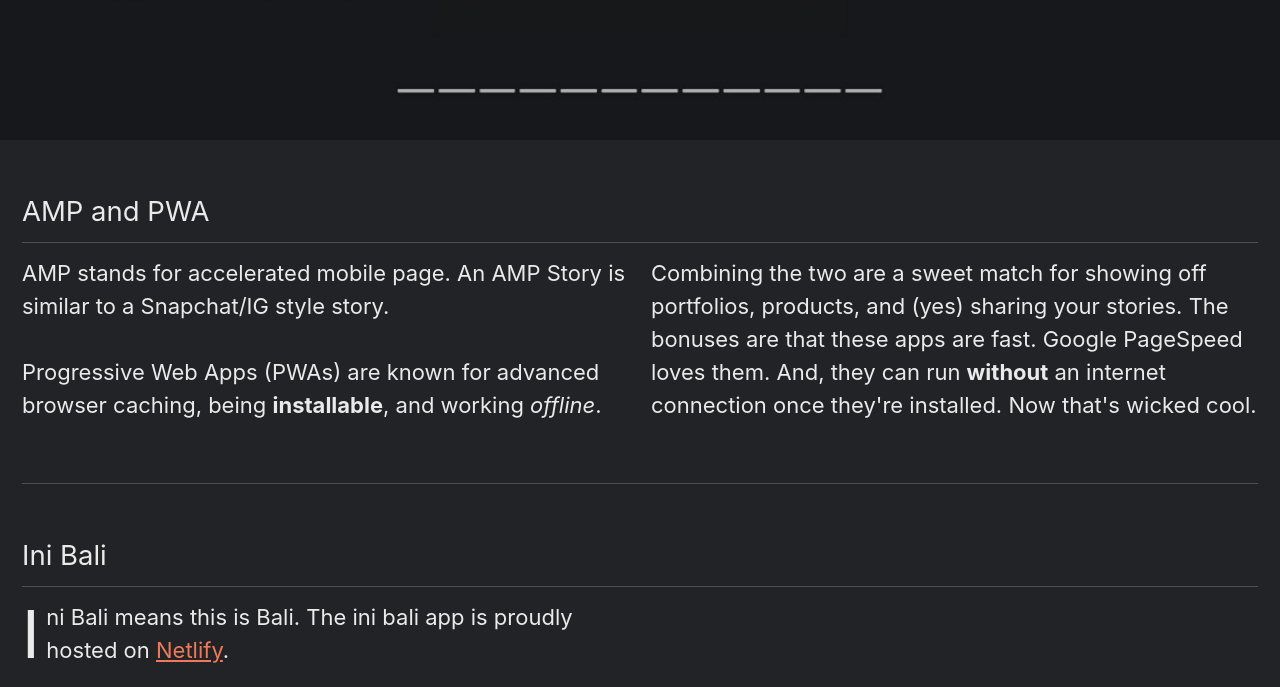
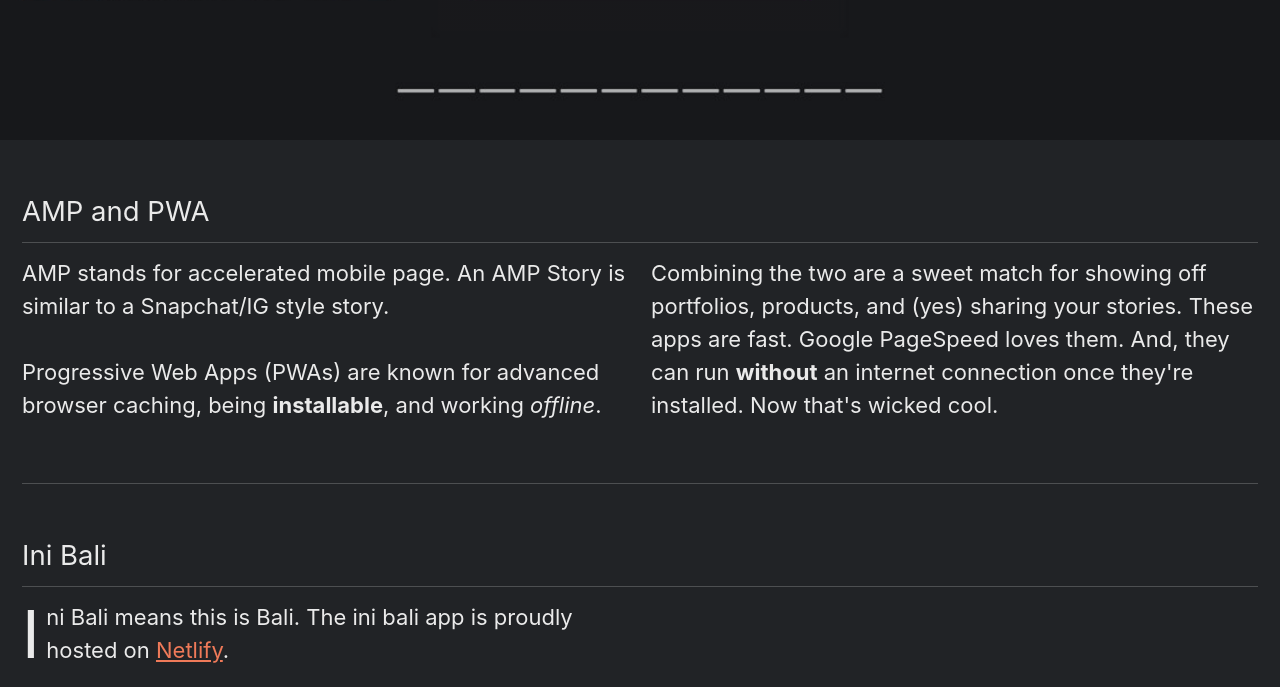
Before and after one commit to marklchaves/caughtmyeye, a Jekyll site: the page built from _webdev/amp-pwa.md, in a window 1280 px wide and 900 px high, scrolled down 759 px, cut to the strip 0-687 px from the top of the window. Built offline with Jekyll 4.4.1, drawn with Linux system fonts in a browser that asks for light colours; cached includes are drawn as plain includes; nearby versions of some CDN libraries.

Commit message:
Grammar fix

```diff
--- a/_webdev/amp-pwa.md
+++ b/_webdev/amp-pwa.md
@@ -43,7 +43,7 @@ gallery3:
 <p class="p-wrapper">
   AMP stands for accelerated mobile page. An AMP Story is similar to a Snapchat/IG style story. <br><br>
   Progressive Web Apps (PWAs) are known for advanced browser caching, being <strong>installable</strong>, and working <em>offline</em>. <br><br>
-  Combining the two are a sweet match for showing off portfolios, products, and (yes) sharing your stories. The bonuses are that these apps are fast. Google PageSpeed loves them. And, they can run <strong>without</strong> an internet connection once they're installed. Now that's wicked cool. <br><br>
+  Combining the two are a sweet match for showing off portfolios, products, and (yes) sharing your stories. These apps are fast. Google PageSpeed loves them. And, they can run <strong>without</strong> an internet connection once they're installed. Now that's wicked cool. <br><br>
 </p>
 
 <hr>
```
